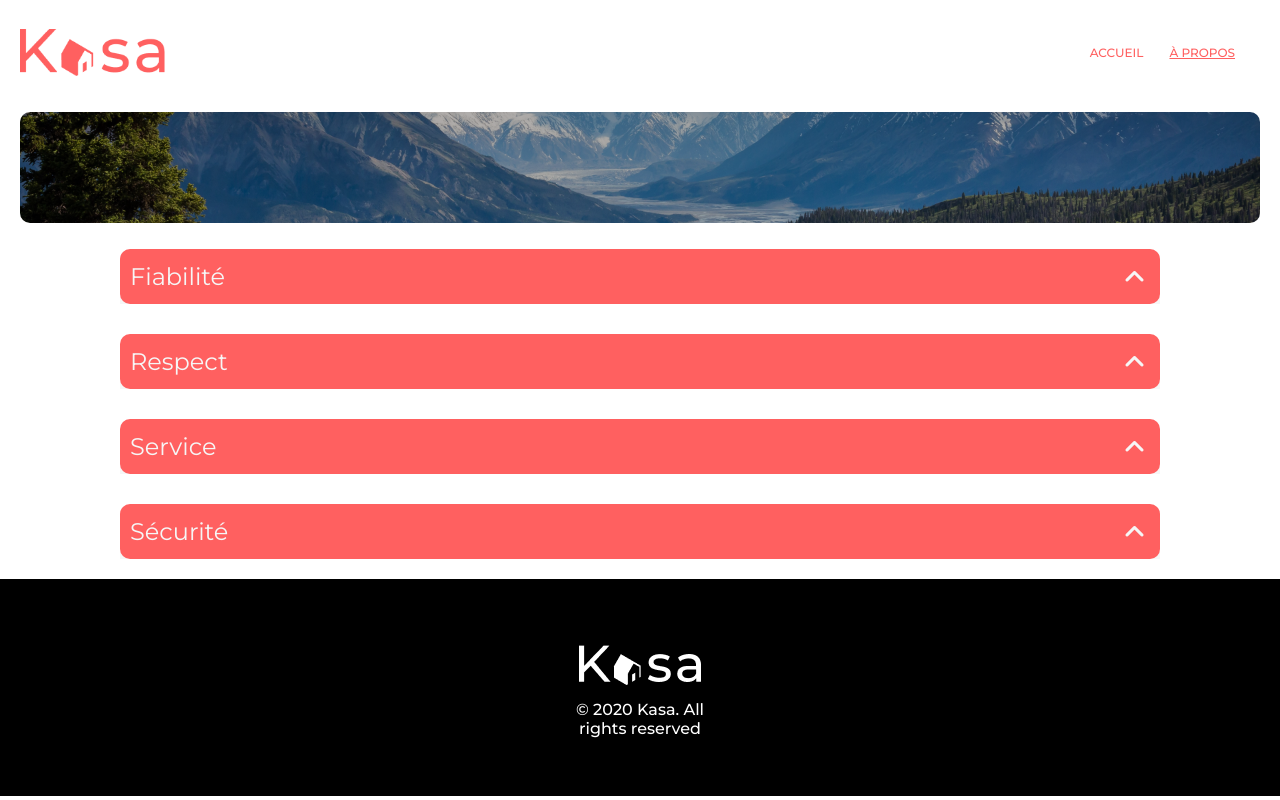
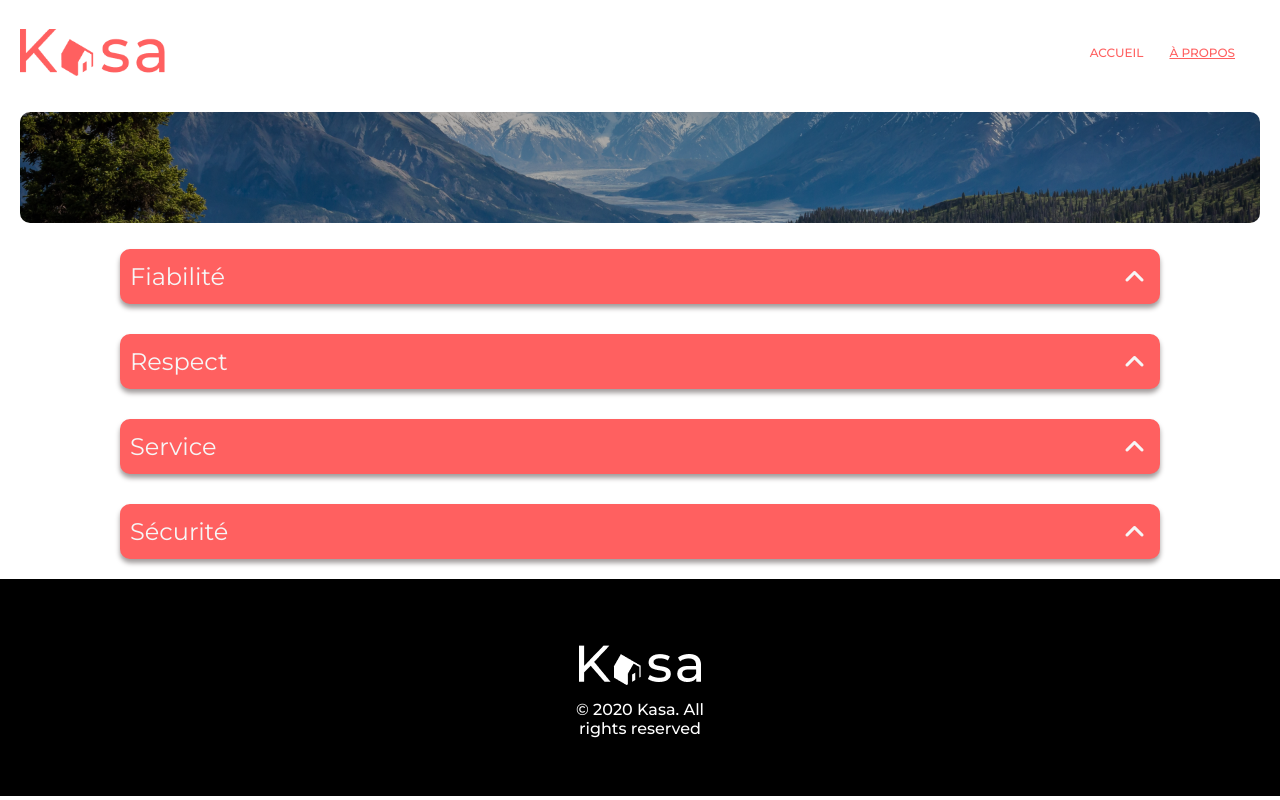
Before and after one commit to Apffou/Kasa, a React (Create React App) app: page /about in a window 1280 px wide. Built offline with nearby package versions, Linux system fonts and the light colour scheme.

Commit message:
Rajout d'une ombre sur dropdown

```diff
--- a/src/components/Dropdown/Dropdown.scss
+++ b/src/components/Dropdown/Dropdown.scss
@@ -38,11 +38,15 @@
     width: 100%;
     display: grid;
     grid-template-rows: 55px 0fr;
-    overflow: hidden;
     transition: all 0.5s;
+
 
     &.open {
         grid-template-rows: 55px 1fr;
+
+        .dropdownSection__button {
+            box-shadow: none;
+        }
 
         i {
             rotate: -180deg;
@@ -50,6 +54,8 @@
 
         .dropdownSection__content {
             padding: 0;
+            box-shadow: 0px 4px 5px #a19c9c;
+
         }
     }
 
@@ -72,6 +78,8 @@
         font-family: "Montserrat";
         font-size: 24px;
         padding: 10px;
+        box-shadow: 0px 4px 5px #a19c9c;
+
     }
 
     .dropdownSection__icon {
@@ -90,7 +98,9 @@
         font-family: "Montserrat";
         font-size: 18px;
         width: 100%;
+
         overflow: hidden;
+        border-radius: 10px;
         transition: all 0.5s;
 
         p {
```
